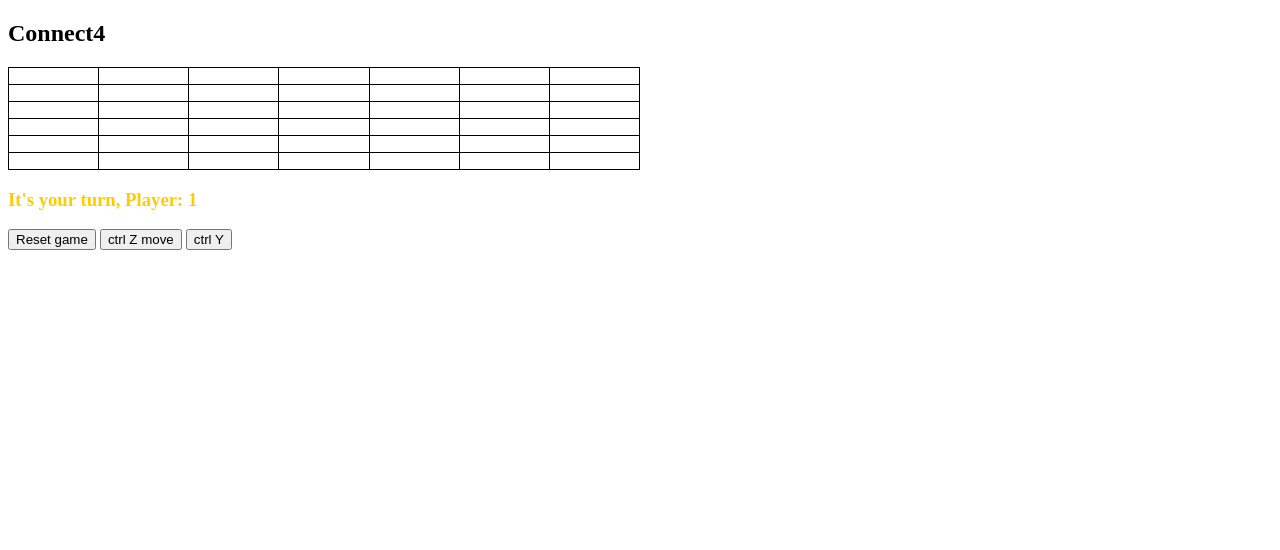
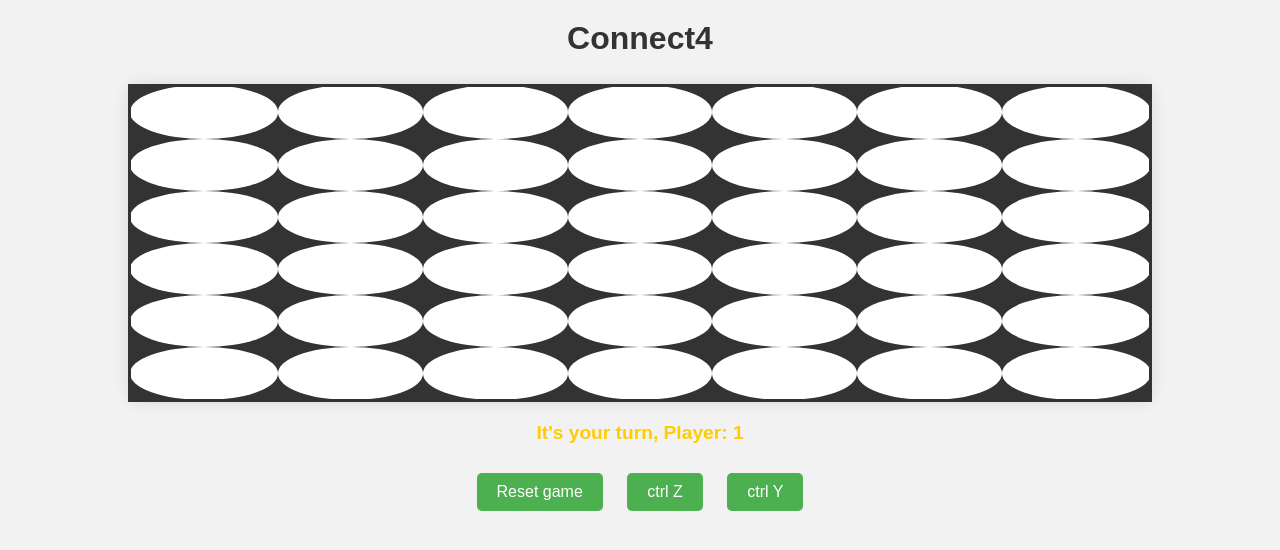
Before and after one commit to mattmboww/connect4, a Flask app: page / in a window 1280 px wide. Shown: the top 550 px of the page. Run offline with Flask 3, Linux system fonts and the light colour scheme.

Commit message:
prettier frontend

```diff
--- a/src/connect4/templates/board.html
+++ b/src/connect4/templates/board.html
@@ -3,17 +3,88 @@
 <head>
     <meta charset="UTF-8">
     <meta name="viewport" content="width=device-width, initial-scale=1.0">
-    <title>6x7 Board</title>
+    <title>Connect4</title>
     <style>
+        body {
+            font-family: 'Arial', sans-serif;
+            background-color: #f2f2f2; /* Couleur de fond agréable */
+            text-align: center;
+            margin: 0;
+            padding: 0;
+        }
+
+        h2 {
+            color: #333;
+            font-size: 2rem;
+            margin-top: 20px;
+        }
+
+        #board_frontend {
+            margin: 20px auto;
+            width: 80%;
+            border: 3px solid #333;
+            border-radius: 10px;
+            box-shadow: 0px 0px 15px rgba(0, 0, 0, 0.1);
+        }
+
         table {
+            width: 100%;
+            height: 100%;
             border-collapse: collapse;
-            width: 50%;
+            background-color: #333;
         }
-        th, td {
-            border: 1px solid black;
-            padding: 8px;
-            text-align: center;
-            cursor: pointer; /* Changes cursor to indicate it's clickable */
+
+        td {
+            width: 50px;
+            height: 50px;
+            border-radius: 50%;
+            margin: 5px;
+            cursor: pointer;
+            transition: transform 0.3s ease-in-out, background-color 0.3s ease-in-out;
+        }
+
+        td:hover {
+            transform: scale(1.1); /* Agrandissement du cercle au survol */
+        }
+
+        td:active {
+            transform: scale(0.95); /* Effet de "clic" */
+        }
+
+        #resetButton, #cancelButton {
+            margin: 10px;
+            padding: 10px 20px;
+            font-size: 1rem;
+            background-color: #4CAF50;
+            color: white;
+            border: none;
+            border-radius: 5px;
+            cursor: pointer;
+            transition: background-color 0.3s ease;
+        }
+
+        #resetButton:hover, #cancelButton:hover {
+            background-color: #45a049;
+        }
+
+        #player_turn_front_end {
+            font-size: 1.2rem;
+            margin-top: 20px;
+            color: #333;
+            font-weight: bold;
+        }
+
+        /* Ajout de couleurs pour les cases */
+        .empty {
+            background-color: white;
+        }
+
+        .player1 {
+            background-color: #FFCC00; /* Jaune/orange */
+        }
+
+        .player2 {
+            background-color: red;
         }
     </style>
 </head>
@@ -26,8 +97,8 @@
         {% for i in range(board|length) %}
             <tr>
                 {% for j in range(board[i]|length) %}
-                    <td onclick="updateBox({{ i }}, {{ j }})">
-                        {{ board[i][j] }}
+                    <td class="empty" onclick="updateBox({{ i }}, {{ j }})">
+                        <!-- Le contenu sera ajouté dynamiquement avec du JavaScript -->
                     </td>
                 {% endfor %}
             </tr>
@@ -38,14 +109,11 @@
 <h3 id="player_turn_front_end"></h3>
 
 <button id="resetButton" onclick="reset_board()">Reset game</button>
-<button id="cancelButton" onclick="ctrl_z()">ctrl Z move</button>
+<button id="cancelButton" onclick="ctrl_z()">ctrl Z</button>
 <button id="cancelButton" onclick="ctrl_y()">ctrl Y</button>
-
-
 
 <script>
     function ctrl_z() {
-    // Show an alert when the button is clicked
         fetch('/ctrl_z_button_clicked', {
             method: 'POST',
             headers: {
@@ -54,14 +122,12 @@
         })
         .then(response => response.json())
         .then(data => {
-        // Replace the entire board
             updateBoard(data.board);
-        updatePlayerTurn(data.player_turn)
-    })
+            updatePlayerTurn(data.player_turn);
+        });
     }
 
     function ctrl_y() {
-    // Show an alert when the button is clicked
         fetch('/ctrl_y_button_clicked', {
             method: 'POST',
             headers: {
@@ -70,15 +136,12 @@ function ctrl_y() {
         })
         .then(response => response.json())
         .then(data => {
-        // Replace the entire board
             updateBoard(data.board);
-        updatePlayerTurn(data.player_turn)
-    })
+            updatePlayerTurn(data.player_turn);
+        });
     }
 
-
     function reset_board() {
-    // Show an alert when the button is clicked
         fetch('/reset_button_clicked', {
             method: 'POST',
             headers: {
@@ -87,36 +150,26 @@ function ctrl_y() {
         })
         .then(response => response.json())
         .then(data => {
-        // Replace the entire board
             updateBoard(data.board);
-        updatePlayerTurn(data.player_turn)
-    })
+            updatePlayerTurn(data.player_turn);
+        });
     }
 
-
     function updateBox(row, column) {
-    const data = {
-        column: column,
-        row: row
-    };
-
-    // Send POST request with coordinates
+        const data = { column: column, row: row };
         fetch('/box_clicking', {
             method: 'POST',
-        headers: {
-            'Content-Type': 'application/json'
-        },
-        body: JSON.stringify(data) // Convert object to JSON
+            headers: { 'Content-Type': 'application/json' },
+            body: JSON.stringify(data)
         })
         .then(response => response.json())
         .then(data => {
-        // Replace the entire board
             updateBoard(data.board);
             if (data.winning_player != 0) {
-            alert("Player " + data.winning_player + " wins!");  // Show alert with the winner
+                alert("Player " + data.winning_player + " wins!");
             }
-        updatePlayerTurn(data.player_turn)
-    })
+            updatePlayerTurn(data.player_turn);
+        });
     }
 
     function updateBoard(board) {
@@ -125,33 +178,42 @@ function updateBoard(board) {
             for (let col = 0; col < board[row].length; col++) {
                 const cell = table.rows[row].cells[col];
                 const value = board[row][col];
-            cell.textContent = '';  // Update cell with new value
-            cell.style.backgroundColor = getColorForValue(value);
+                cell.className = '';  // Remove old class
+                cell.classList.add(getClassForValue(value)); // Add new class
             }
         }
     }
 
     function updatePlayerTurn(player_turn) {
-    const old_player_turn = document.getElementById('player_turn_front_end');
-    old_player_turn.textContent = "It's your turn, Player: " + player_turn;
-    old_player_turn.style.color = getColorForValue(player_turn)
+        const playerTurnElement = document.getElementById('player_turn_front_end');
+        playerTurnElement.textContent = "It's your turn, Player: " + player_turn;
+        playerTurnElement.style.color = getColorForValue(player_turn);
     }
 
+    function getClassForValue(value) {
+        if (value == 0) {
+            return 'empty';
+        } else if (value == 1) {
+            return 'player1';  // Jaune/orange
+        } else if (value == 2) {
+            return 'player2';  // Rouge
+        }
+    }
 
     function getColorForValue(value) {
         if (value == 0) {
             return 'white';
         } else if (value == 1) {
-        return '#FFCC00';  // orange yellow
+            return '#FFCC00';  // Orange Jaune
         } else if (value == 2) {
             return 'red';
         }
     }
 
     window.onload = function() {
-    const initialBoard = {{ board|tojson }}; // Use Jinja to inject the board array from the backend
-    updateBoard(initialBoard); // Apply colors at the start
-    updatePlayerTurn('{{ player_turn }}');  // Apply the player's turn at the start
+        const initialBoard = {{ board|tojson }};
+        updateBoard(initialBoard);
+        updatePlayerTurn('{{ player_turn }}');
     };
 </script>
 
```
Lines whose indentation alone changed are shown as unchanged.
